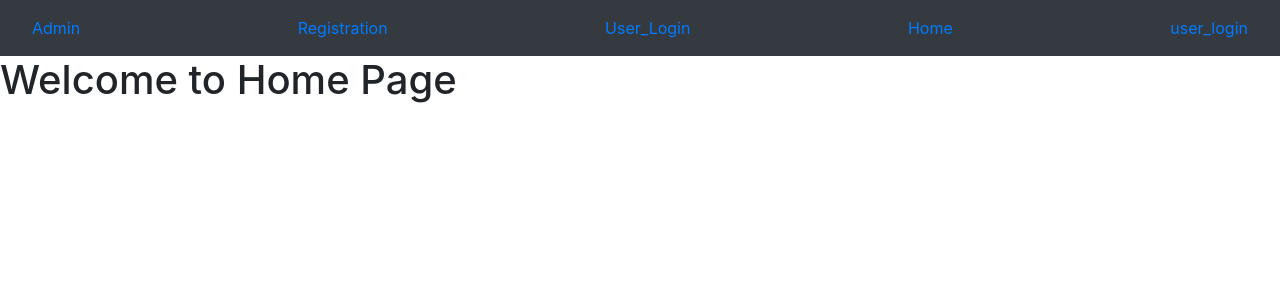
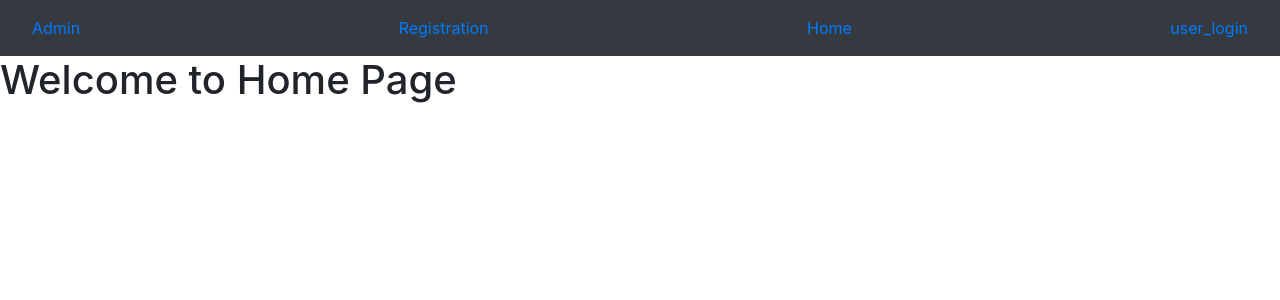
Before and after one commit to vikranth0212/registration-forms-in-django, a Django app: page /home/ in a window 1280 px wide. Shown: the top 300 px of the page. Run offline with Django 4.2, Linux system fonts and the light colour scheme.

Commit message:
first commit

```diff
--- a/app/views.py
+++ b/app/views.py
@@ -92,6 +92,16 @@ def user_login(request):
             return HttpResponse('invalid credentials')
     return render(request,'user_login.html')
 
+
+#logout
+@login_required
+def user_logout(request):
+    logout(request)
+    return HttpResponseRedirect(reverse('home'))
+
+
+
+
 # for profile display
 @login_required
 def profile_display(request):
--- a/registration/urls.py
+++ b/registration/urls.py
@@ -27,4 +27,9 @@ urlpatterns = [
     path('user_login/',user_login,name='user_login'),
     path('home/',home,name='home'),
     path('profile_display/',profile_display,name='profile_display'),
+    path('user_logout/',user_logout,name='user_logout'),
+
+
+
+
 ]+static(settings.MEDIA_URL,document_root=settings.MEDIA_ROOT)
--- a/templates/dummy.html
+++ b/templates/dummy.html
@@ -18,11 +18,13 @@
     <nav class="navbar navbar-dark bg-dark">
         <a href="{% url 'admin:index' %}" class="nav-link">Admin</a>
         <a href="{% url 'registration' %}" class="nav-link">Registration</a>
-        <a href="{% url 'user_login' %}" class="nav-link">User_Login</a>
         <a href="{% url 'home' %}" class="nav-link">Home</a>
 
         {% if user.is_authenticated %}
-          <a href="{% url 'profile_display' %}" class="nav-link">profile_display</a>
+          <a href="{% url 'profile_display' %}" class="nav-link">Profile_display</a>
+          <a href="{% url 'user_logout' %}" class="nav-link">User_logout</a>
+
+
         {% else %}
            <a href="{% url 'user_login' %}" class="nav-link">user_login</a>
        {% endif %}
```
Also changed, not shown: db.sqlite3.
